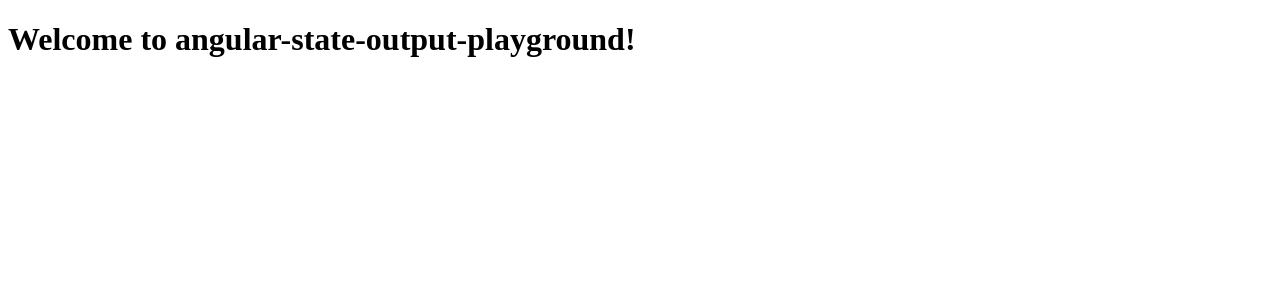
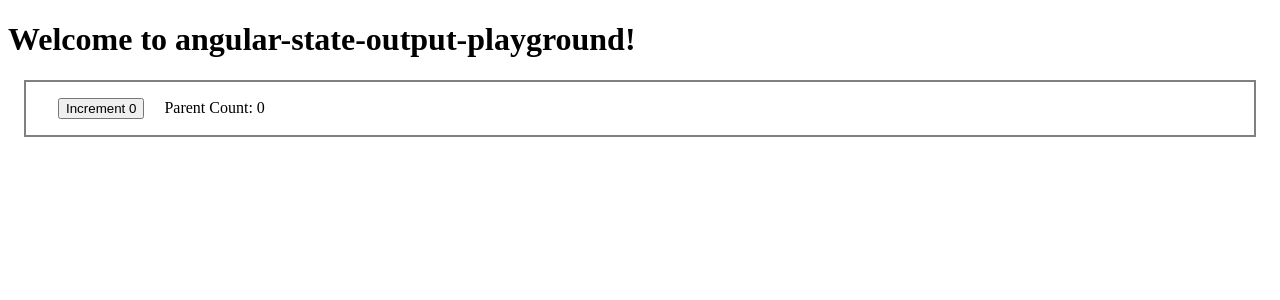
Before and after one commit to ptandler/angular-state-output-playground, an Angular app: page / in a window 1280 px wide. Shown: the top 300 px of the page. Built offline with nearby package versions, Linux system fonts and the light colour scheme.

Commit message:
counter 1 outputFromObservable

```diff
--- a/src/app/app.component.ts
+++ b/src/app/app.component.ts
@@ -1,16 +1,17 @@
 import { Component } from '@angular/core';
-import { RouterOutlet } from '@angular/router';
+import {Parent1Component} from "./counter1/parent1.component";
 
 @Component({
   selector: 'app-root',
   standalone: true,
-  imports: [RouterOutlet],
   template: `
-    <h1>Welcome to {{title}}!</h1>
-
-    <router-outlet />
+    <h1>Welcome to {{ title }}!</h1>
+    <app-parent1/>
   `,
   styles: [],
+  imports: [
+    Parent1Component
+  ]
 })
 export class AppComponent {
   title = 'angular-state-output-playground';
--- /dev/null
+++ b/src/app/counter1/counter1.component.ts
@@ -0,0 +1,18 @@
+import {Component, Output, OutputRef, Signal, signal} from '@angular/core';
+import {outputFromObservable, toObservable} from "@angular/core/rxjs-interop";
+
+@Component({
+  selector: 'app-counter1',
+  standalone: true,
+  template: `<button (click)="increment()">Increment {{ count() }}</button>`,
+})
+export class Counter1Component {
+  protected readonly count = signal(0);
+
+  // public readonly countChanged = outputFromSignal(this.count);
+  public readonly countChanged = outputFromObservable(toObservable(this.count));
+
+  increment() {
+    this.count.update(value => value + 1);
+  }
+}
--- /dev/null
+++ b/src/app/counter1/parent1.component.ts
@@ -0,0 +1,18 @@
+import {Component, signal} from '@angular/core';
+import {Counter1Component} from "./counter1.component";
+
+@Component({
+    selector: 'app-parent1',
+    standalone: true,
+    imports: [
+        Counter1Component
+    ],
+    template: `
+        <div style="border: 2px solid gray; padding: 16px; margin: 16px">
+            <app-counter1 (countChanged)="parentCount.set($event)" style="margin: 16px"/>
+            Parent Count: {{ parentCount() }}
+        </div>`,
+})
+export class Parent1Component {
+    protected readonly parentCount = signal(0);
+}
```
Also changed, not shown: 1 other file (tests, documents, lock files or other folders).
